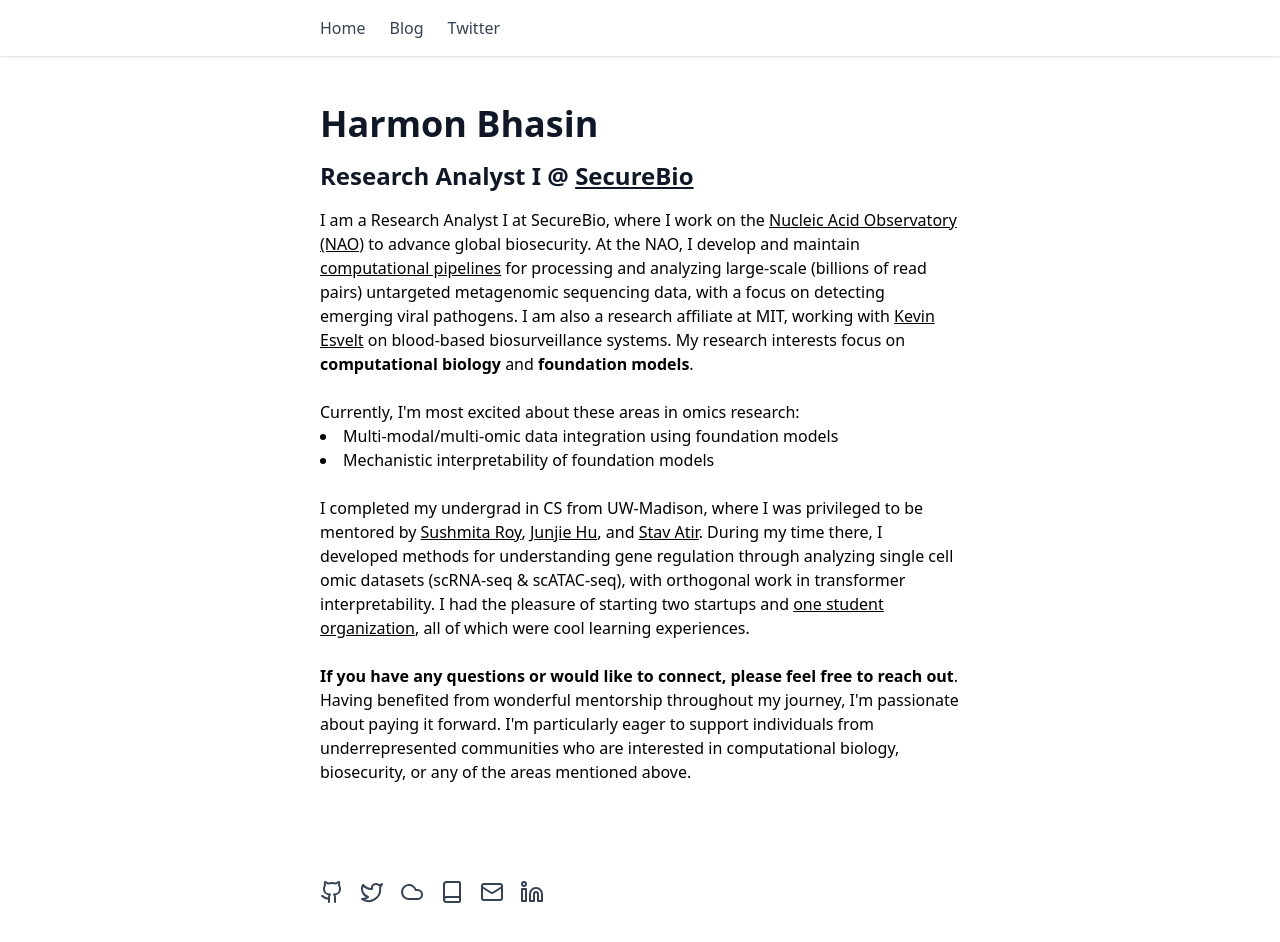
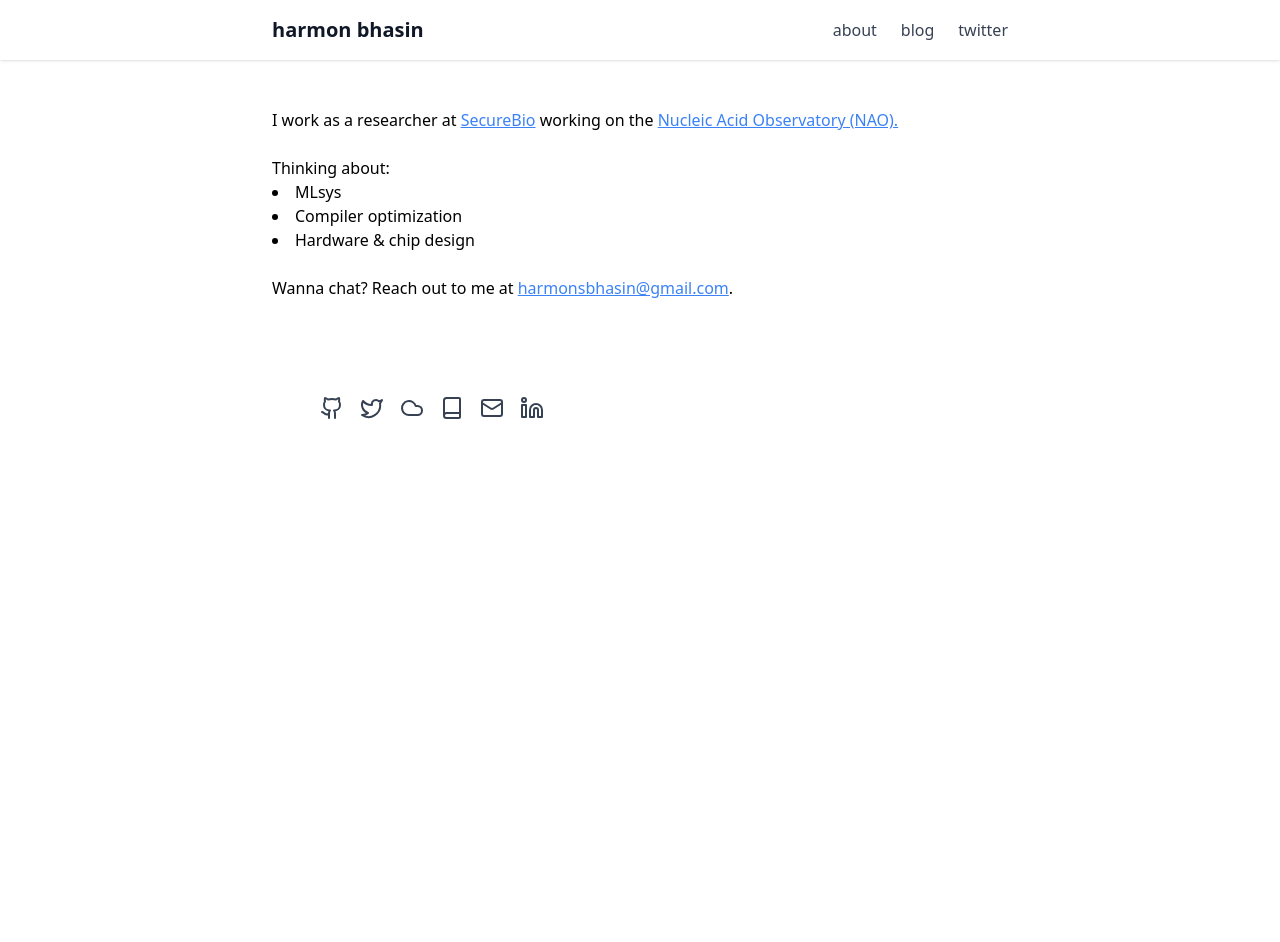
Before and after one commit to harmonbhasin/harmonbhasin.github.io, a SvelteKit app: page / in a window 1280 px wide. Shown: the top 942 px of the page. After the commit the page ends 800 px from the top, so only its background shows below. Built offline with nearby package versions, Linux system fonts and the light colour scheme.

Commit message:
updated website to be a bit more simple

```diff
--- a/package.json
+++ b/package.json
@@ -17,14 +17,14 @@
 		"@sveltejs/kit": "^2.16.0",
 		"@sveltejs/vite-plugin-svelte": "^5.0.0",
 		"@tailwindcss/typography": "^0.5.16",
-		"@tailwindcss/vite": "^4.0.0",
+		"@tailwindcss/vite": "^4.1.8",
 		"autoprefixer": "^10.4.20",
 		"glob": "^11.0.1",
 		"mdsvex": "^0.12.3",
 		"postcss": "^8.5.3",
 		"svelte": "^5.0.0",
 		"svelte-check": "^4.0.0",
-		"tailwindcss": "^4.0.0",
+		"tailwindcss": "^4.1.8",
 		"typescript": "^5.0.0",
 		"vite": "^6.0.0",
 		"yaml": "^2.7.0"
--- a/src/app.css
+++ b/src/app.css
@@ -1,4 +1,12 @@
 @import "tailwindcss";
+
+@theme {
+  --color-primary: #3B82F6;
+  --color-secondary: #10B981;
+  --color-accent: #F59E0B;
+  --color-text: #1F2937;
+  --color-background: #fcfcfc;
+}
 
 .prose {
 	max-width: 100%;
@@ -14,7 +22,6 @@
 	font-size: 1.5rem;
 	margin-bottom: 0.5rem;
 }
-
 
 .prose a {
 	color: #000;
--- a/src/lib/components/FindMe.svelte
+++ b/src/lib/components/FindMe.svelte
@@ -7,7 +7,7 @@
     <a href="https://github.com/harmonbhasin" target="_blank" rel="noopener noreferrer" class="flex items-center text-gray-700 hover:text-gray-900">
         <Github />
     </a>
-    <a href="https://x.com/harmonbhasin" target="_blank" rel="noopener noreferrer" class="flex items-center text-gray-700 hover:text-gray-900">
+    <a href="https://x.com/_harm0n" target="_blank" rel="noopener noreferrer" class="flex items-center text-gray-700 hover:text-gray-900">
         <Twitter />
     </a>
     <a href="https://bsky.app/profile/harm0n.bsky.social" target="_blank" rel="noopener noreferrer" class="flex items-center text-gray-700 hover:text-gray-900">
--- a/src/lib/components/Header.svelte
+++ b/src/lib/components/Header.svelte
@@ -1,21 +1,27 @@
 <!-- Header.svelte -->
 <header class="bg-white shadow-sm">
-	<nav class="max-w-2xl mx-auto px-4 py-4">
+	<nav class="max-w-3xl mx-auto px-4 py-4 flex items-center justify-between">
+		<!-- Your Name/Brand on the left -->
+		<a href="/" class="text-xl font-bold text-gray-900">
+			harmon bhasin
+		</a>
+		<!-- Navigation Links on the right -->
 		<ul class="flex gap-6">
 			<li>
 				<a
-					href="/"
+					href="/about"
 					class="text-gray-700 hover:text-gray-900 transition-colors font-medium"
 				>
-					Home
+					about
 				</a>
 			</li>
+
 			<li>
 				<a
 					href="/blog"
 					class="text-gray-700 hover:text-gray-900 transition-colors font-medium"
 				>
-						Blog
+					blog
 				</a>
 			</li>
 			<li>
@@ -24,7 +30,7 @@
 					class="text-gray-700 hover:text-gray-900 transition-colors font-medium"
 					target="_blank"
 				>
-						Twitter
+					twitter
 				</a>
 			</li>
 		</ul>
--- a/src/routes/+page.svelte
+++ b/src/routes/+page.svelte
@@ -6,31 +6,23 @@
     <title>Harmon Bhasin</title>
 </svelte:head>
 
-<section class="max-w-2xl mx-auto px-4 py-12">
-    <h1 class="text-4xl font-bold text-gray-900 mb-4">Harmon Bhasin</h1>
-    <h2 class="text-2xl font-bold text-gray-900 mb-4">Research Analyst I @ <a href="https://securebio.com/" class="underline">SecureBio</a></h2>
+<section class="max-w-3xl mx-auto px-4 py-12">
+    <p> I work as a researcher at <a href="https://securebio.org/" class="underline text-primary">SecureBio</a> working on the <a href="https://naobservatory.org/" class="underline text-primary">Nucleic Acid Observatory (NAO).</a> </p>
 
-    <p>
-        I am a Research Analyst I at SecureBio, where I work on the <a href="https://naobservatory.org/" class="underline">Nucleic Acid Observatory (NAO)</a> to advance global biosecurity. At the NAO, I develop and maintain <a href="https://github.com/naobservatory/mgs-workflow" class="underline">computational pipelines</a> for processing and analyzing large-scale (billions of read pairs) untargeted metagenomic sequencing data, with a focus on detecting emerging viral pathogens. I am also a research affiliate at MIT, working with <a href="https://www.media.mit.edu/people/esvelt/overview/" class="underline">Kevin Esvelt</a> on blood-based biosurveillance systems. My research interests focus on <strong>computational biology</strong> and <strong>foundation models</strong>.
-    </p>
-    <br>
+    <br/>
 
-    <p>
-        Currently, I'm most excited about these areas in omics research:
+     <p>
+        Thinking about:
     </p>
     <ul class="list-disc list-inside">
-        <li>Multi-modal/multi-omic data integration using foundation models</li>
-        <li>Mechanistic interpretability of foundation models</li>
+        <li>MLsys</li>
+        <li>Compiler optimization</li>
+        <li>Hardware & chip design</li>
     </ul>
     <br>
 
     <p>
-    I completed my undergrad in CS from UW-Madison, where I was privileged to be mentored by <a href="https://roylab.discovery.wisc.edu/" class="underline">Sushmita Roy</a>, <a href="https://junjiehu.github.io/" class="underline">Junjie Hu</a>, and <a href="https://www.stavatir.com/" class="underline">Stav Atir</a>. During my time there, I developed methods for understanding gene regulation through analyzing single cell omic datasets (scRNA-seq & scATAC-seq), with orthogonal work in transformer interpretability. I had the pleasure of starting two startups and <a href="https://wiscobiosec.org/" class="underline">one student organization</a>, all of which were cool learning experiences.
-    </p>
-    <br>
-    <p>
-        <strong>If you have any questions or would like to connect, please feel free to reach out</strong>. Having benefited from wonderful mentorship throughout my journey, I'm passionate about paying it forward. I'm particularly eager to support individuals from underrepresented communities who are interested in computational biology, biosecurity, or any of the areas mentioned above.
-    </p>
+    Wanna chat? Reach out to me at <a href="mailto:harmonsbhasin@gmail.com" class="underline text-primary">harmonsbhasin@gmail.com</a>.
 </section>
 
 <section class="max-w-2xl mx-auto px-4 py-12">
--- /dev/null
+++ b/src/routes/about/+page.svelte
@@ -0,0 +1,13 @@
+<script lang="ts">
+    import FindMe from '$lib/components/FindMe.svelte'
+</script>
+
+<svelte:head>
+    <title>Harmon Bhasin</title>
+</svelte:head>
+
+<section class="max-w-3xl mx-auto px-4 py-12">
+ <p>
+    I completed my undergrad in CS from UW-Madison, where I was privileged to be mentored by <a href="https://roylab.discovery.wisc.edu/" class="underline">Sushmita Roy</a>, <a href="https://junjiehu.github.io/" class="underline">Junjie Hu</a>, and <a href="https://www.stavatir.com/" class="underline">Stav Atir</a>. During my time there, I developed methods for understanding gene regulation through analyzing single cell omic datasets (scRNA-seq & scATAC-seq), with orthogonal work in transformer interpretability. I had the pleasure of starting two startups and <a href="https://wiscobiosec.org/" class="underline">one student organization</a>, all of which were cool learning experiences.
+    </p>
+</section>
--- a/tailwind.config.cjs
+++ b/tailwind.config.cjs
@@ -1,9 +1,7 @@
 module.exports = {
-  content: ['./src/**/*.{html,js,svelte,ts,md}'],
+  content: ["./src/**/*.{html,js,svelte,ts,md}"],
   theme: {
-    extend: {}
+    extend: {},
   },
-  plugins: [
-    require('@tailwindcss/typography'),
-  ]
+  plugins: [require("@tailwindcss/typography")],
 };
```
Also changed, not shown: 1 other file (tests, documents, lock files or other folders). Lines whose indentation alone changed are shown as unchanged.
